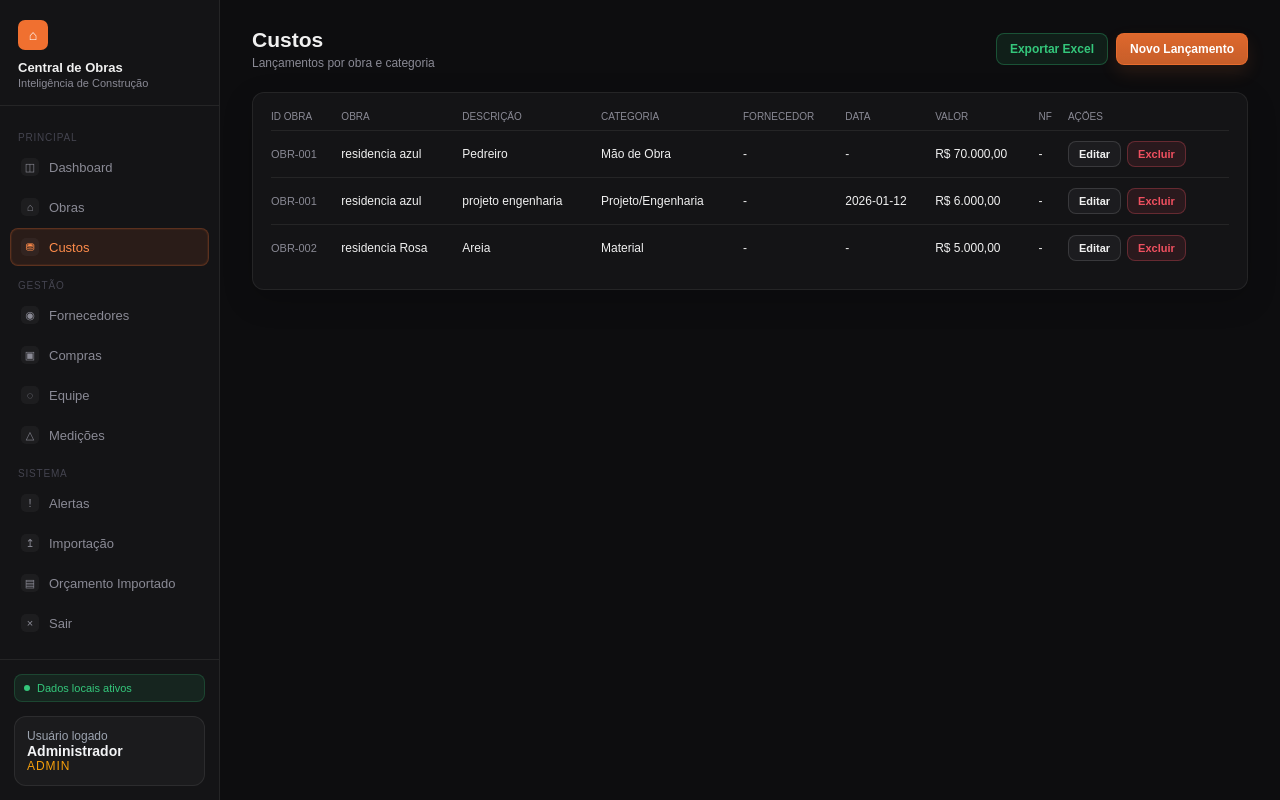
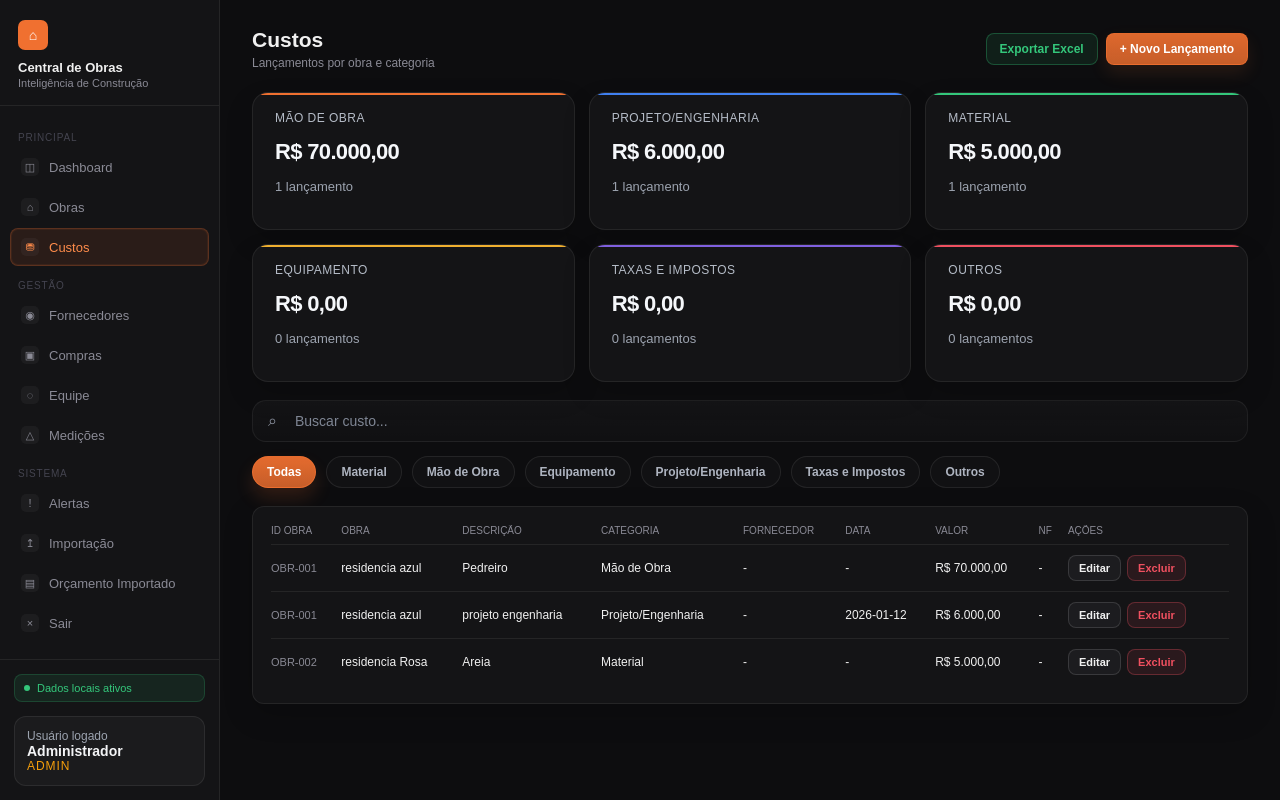
Before and after one commit to aniziogomes/Central_Obras, a Flask app: page /custos in a window 1280 px wide. Run offline with Flask 3, Linux system fonts and the light colour scheme; a user stored in the database is signed in; data comes from the database, SQL or seed files in the repository; both versions use the stored data as it was after the commit.

Commit message:
Adicionando Cards e Busca, alterei categorias na tela de custo

```diff
--- a/routes/custos_routes.py
+++ b/routes/custos_routes.py
@@ -2,11 +2,49 @@ import pandas as pd
 from io import BytesIO
 from flask import Blueprint, render_template, request, redirect, url_for, flash, send_file
 from database import query_all, query_one, execute
-from services.validators import parse_valor_monetario, valor_negativo
+from services.validators import (
+    parse_valor_monetario,
+    valor_negativo,
+    validar_categoria_custo,
+    CATEGORIAS_CUSTO_VALIDAS
+)
 from auth import usuario_logado, eh_admin, eh_gestor, eh_leitura
 from services.log_service import registrar_log
 
 custos_bp = Blueprint("custos_bp", __name__)
+
+
+def normalizar_categoria_card(categoria):
+    mapa = {
+        "Material": "Material",
+        "Mão de Obra": "Mão de Obra",
+        "Equipamento": "Equipamento",
+        "Projeto/Engenharia": "Projeto/Engenharia",
+        "Taxas e Impostos": "Taxas e Impostos",
+        "Outros": "Outros",
+    }
+    return mapa.get(categoria, "Outros")
+
+
+def gerar_cards_categorias(lista_custos):
+    cards_base = [
+        {"slug": "mao-de-obra", "titulo": "Mão de Obra", "cor": "or", "valor": 0, "quantidade": 0},
+        {"slug": "projeto-engenharia", "titulo": "Projeto/Engenharia", "cor": "bl", "valor": 0, "quantidade": 0},
+        {"slug": "material", "titulo": "Material", "cor": "gr", "valor": 0, "quantidade": 0},
+        {"slug": "equipamento", "titulo": "Equipamento", "cor": "yl", "valor": 0, "quantidade": 0},
+        {"slug": "taxas-impostos", "titulo": "Taxas e Impostos", "cor": "pu", "valor": 0, "quantidade": 0},
+        {"slug": "outros", "titulo": "Outros", "cor": "rd", "valor": 0, "quantidade": 0},
+    ]
+
+    indice = {card["titulo"]: card for card in cards_base}
+
+    for custo in lista_custos:
+        categoria = normalizar_categoria_card(custo["categoria"])
+        if categoria in indice:
+            indice[categoria]["valor"] += custo["valor_total"] or 0
+            indice[categoria]["quantidade"] += 1
+
+    return cards_base
 
 
 @custos_bp.route("/custos")
@@ -22,7 +60,15 @@ def custos():
     """)
 
     obras = query_all("SELECT * FROM obras ORDER BY nome ASC")
-    return render_template("custos.html", custos=lista_custos, obras=obras)
+    cards_categorias = gerar_cards_categorias(lista_custos)
+
+    return render_template(
+        "custos.html",
+        custos=lista_custos,
+        obras=obras,
+        categorias_custo=CATEGORIAS_CUSTO_VALIDAS,
+        cards_categorias=cards_categorias
+    )
 
 
 @custos_bp.route("/custos/novo", methods=["POST"])
@@ -45,6 +91,8 @@ def novo_custo():
         return redirect(url_for("custos_bp.custos"))
 
     try:
+        validar_categoria_custo(categoria)
+
         valor_total_float = parse_valor_monetario(valor_total)
         if valor_negativo(valor_total_float):
             raise ValueError("Valor do custo não pode ser negativo.")
@@ -98,6 +146,8 @@ def editar_custo(custo_id):
     observacao = request.form.get("observacao", "").strip()
 
     try:
+        validar_categoria_custo(categoria)
+
         valor_total_float = parse_valor_monetario(valor_total)
         if valor_negativo(valor_total_float):
             raise ValueError("Valor do custo não pode ser negativo.")
--- a/static/css/style.css
+++ b/static/css/style.css
@@ -1742,3 +1742,209 @@ canvas {
     padding: 0 12px;
   }
 }
+
+/* ========================================= */
+/* CUSTOS - CARDS, BUSCA E FILTRO */
+/* ========================================= */
+
+.custos-kpi-grid {
+  display: grid;
+  grid-template-columns: repeat(3, minmax(0, 1fr));
+  gap: 14px;
+  margin-bottom: 18px;
+}
+
+.custos-kpi-card {
+  position: relative;
+  background: var(--bg2);
+  border: 1px solid var(--border);
+  border-radius: 16px;
+  padding: 18px 22px;
+  min-height: 138px;
+  box-shadow: 0 12px 28px rgba(0, 0, 0, 0.16);
+  overflow: hidden;
+  transition: all 0.22s ease;
+}
+
+.custos-kpi-card::before {
+  content: "";
+  position: absolute;
+  left: 0;
+  top: 0;
+  width: 100%;
+  height: 2px;
+}
+
+.custos-kpi-card.or::before {
+  background: var(--or);
+}
+
+.custos-kpi-card.bl::before {
+  background: var(--bl);
+}
+
+.custos-kpi-card.gr::before {
+  background: var(--gr);
+}
+
+.custos-kpi-card.yl::before {
+  background: var(--yl);
+}
+
+.custos-kpi-card.pu::before {
+  background: var(--pu);
+}
+
+.custos-kpi-card.rd::before {
+  background: var(--rd);
+}
+
+.custos-kpi-card:hover {
+  transform: translateY(-2px);
+  box-shadow: 0 16px 34px rgba(0, 0, 0, 0.22);
+}
+
+.custos-kpi-card.ativo {
+  border-color: rgba(240, 112, 48, 0.45);
+  box-shadow:
+    0 0 0 1px rgba(240, 112, 48, 0.10),
+    0 16px 34px rgba(240, 112, 48, 0.10);
+}
+
+.custos-kpi-title {
+  font-size: 12px;
+  text-transform: uppercase;
+  color: #b5bcc7;
+  letter-spacing: 0.04em;
+  margin-bottom: 14px;
+}
+
+.custos-kpi-value {
+  font-size: 22px;
+  font-weight: 800;
+  color: #f5f7fa;
+  margin-bottom: 14px;
+  letter-spacing: -0.03em;
+}
+
+.custos-kpi-sub {
+  font-size: 13px;
+  color: #9ca3af;
+}
+
+.custos-toolbar {
+  margin-bottom: 18px;
+}
+
+.custos-search-wrap {
+  position: relative;
+  width: 100%;
+  margin-bottom: 14px;
+}
+
+.custos-search-icon {
+  position: absolute;
+  left: 16px;
+  top: 50%;
+  transform: translateY(-50%);
+  color: #8d93a1;
+  font-size: 16px;
+  pointer-events: none;
+  z-index: 1;
+}
+
+.custos-search-input {
+  width: 100%;
+  height: 42px;
+  border-radius: 14px;
+  border: 1px solid rgba(255, 255, 255, 0.06);
+  background: linear-gradient(180deg, rgba(255, 255, 255, 0.03), rgba(255, 255, 255, 0.015));
+  color: #f3f4f6;
+  padding: 0 16px 0 42px;
+  font-size: 14px;
+  outline: none;
+  transition: all 0.2s ease;
+}
+
+.custos-search-input::placeholder {
+  color: #7f8694;
+}
+
+.custos-search-input:focus {
+  border-color: rgba(240, 112, 48, 0.42);
+  box-shadow: 0 0 0 3px rgba(240, 112, 48, 0.08);
+  background: linear-gradient(180deg, rgba(255, 255, 255, 0.038), rgba(255, 255, 255, 0.02));
+}
+
+.custos-status-chips {
+  display: flex;
+  flex-wrap: wrap;
+  gap: 10px;
+}
+
+.custo-chip {
+  min-height: 32px;
+  padding: 0 14px;
+  border-radius: 999px;
+  border: 1px solid rgba(255, 255, 255, 0.08);
+  background: rgba(255, 255, 255, 0.018);
+  color: #aeb4c0;
+  font-size: 12px;
+  font-weight: 600;
+  cursor: pointer;
+  transition: all 0.18s ease;
+}
+
+.custo-chip:hover {
+  color: #f3f4f6;
+  background: rgba(255, 255, 255, 0.04);
+  border-color: rgba(255, 255, 255, 0.12);
+}
+
+.custo-chip.active {
+  color: #ffffff;
+  background: linear-gradient(180deg, rgba(240, 112, 48, 0.95), rgba(240, 112, 48, 0.82));
+  border-color: rgba(240, 112, 48, 0.75);
+  box-shadow: 0 10px 18px rgba(240, 112, 48, 0.16);
+}
+
+.custos-empty-state {
+  display: flex;
+  align-items: center;
+  justify-content: center;
+  min-height: 90px;
+  margin-top: 12px;
+  border-radius: 14px;
+  border: 1px dashed rgba(255, 255, 255, 0.10);
+  background: rgba(255, 255, 255, 0.015);
+  color: #969dad;
+  font-size: 13px;
+  text-align: center;
+  padding: 18px;
+}
+
+@media (max-width: 1100px) {
+  .custos-kpi-grid {
+    grid-template-columns: repeat(2, minmax(0, 1fr));
+  }
+}
+
+@media (max-width: 768px) {
+  .custos-kpi-grid {
+    grid-template-columns: 1fr;
+  }
+
+  .custos-search-input {
+    height: 40px;
+    font-size: 13px;
+  }
+
+  .custos-status-chips {
+    gap: 8px;
+  }
+
+  .custo-chip {
+    font-size: 11px;
+    padding: 0 12px;
+  }
+}
--- a/templates/custos.html
+++ b/templates/custos.html
@@ -11,8 +11,37 @@
     <div class="hdr-right" style="display:flex; gap:8px;">
         <a href="{{ url_for('custos_bp.custos_exportar') }}" class="btn btn-success">Exportar Excel</a>
         {% if eh_gestor() %}
-        <button class="btn btn-primary" onclick="abrirModalCusto()">Novo Lançamento</button>
+        <button class="btn btn-primary" onclick="abrirModalCusto()">+ Novo Lançamento</button>
         {% endif %}
+    </div>
+</div>
+
+<div class="custos-kpi-grid">
+    {% for card in cards_categorias %}
+    <div class="custos-kpi-card {{ card.cor }}" data-categoria-card="{{ card.titulo }}">
+        <div class="custos-kpi-title">{{ card.titulo }}</div>
+        <div class="custos-kpi-value">{{ formatar_moeda(card.valor) }}</div>
+        <div class="custos-kpi-sub">{{ card.quantidade }} lançamento{% if card.quantidade != 1 %}s{% endif %}</div>
+    </div>
+    {% endfor %}
+</div>
+
+<div class="custos-toolbar">
+    <div class="custos-search-wrap">
+        <span class="custos-search-icon">⌕</span>
+        <input type="text" id="custoSearch" class="custos-search-input" placeholder="Buscar custo..."
+            oninput="filtrarCustos()">
+    </div>
+
+    <div class="custos-status-chips">
+        <button type="button" class="custo-chip active" onclick="selecionarFiltroCategoria('todas', this)">
+            Todas
+        </button>
+        {% for categoria in categorias_custo %}
+        <button type="button" class="custo-chip" onclick="selecionarFiltroCategoria('{{ categoria }}', this)">
+            {{ categoria }}
+        </button>
+        {% endfor %}
     </div>
 </div>
 
@@ -32,9 +61,10 @@
                     <th>Ações</th>
                 </tr>
             </thead>
-            <tbody>
+            <tbody id="custosTableBody">
                 {% for custo in custos %}
-                <tr>
+                <tr class="custo-row" data-categoria="{{ custo.categoria or '' }}"
+                    data-search="{{ (custo.codigo_obra or '')|lower }} {{ (custo.nome_obra or '')|lower }} {{ (custo.descricao or '')|lower }} {{ (custo.categoria or '')|lower }} {{ (custo.fornecedor or '')|lower }} {{ (custo.nota_fiscal or '')|lower }}">
                     <td class="td-mono">{{ custo.codigo_obra }}</td>
                     <td class="td-name">{{ custo.nome_obra }}</td>
                     <td>{{ custo.descricao }}</td>
@@ -63,12 +93,16 @@
                 </tr>
 
                 {% else %}
-                <tr>
+                <tr id="linhaSemCustosOriginal">
                     <td colspan="9" class="muted">Nenhum custo lançado ainda.</td>
                 </tr>
                 {% endfor %}
             </tbody>
         </table>
+
+        <div id="custosSemResultado" class="custos-empty-state" style="display:none;">
+            Nenhum custo encontrado com os filtros aplicados.
+        </div>
     </div>
 </div>
 
@@ -91,25 +125,12 @@
                 <div class="form-group">
                     <label>Categoria</label>
                     <select name="categoria" required>
-                        <option value="Administração" {% if custo.categoria=='Administração' %}selected{% endif %}>
-                            Administração</option>
-                        <option value="Mão de Obra" {% if custo.categoria=='Mão de Obra' %}selected{% endif %}>Mão de
-                            Obra</option>
-                        <option value="Eletricista" {% if custo.categoria=='Eletricista' %}selected{% endif %}>
-                            Eletricista</option>
-                        <option value="Gesseiro" {% if custo.categoria=='Gesseiro' %}selected{% endif %}>Gesseiro
+                        <option value="">Selecione...</option>
+                        {% for categoria in categorias_custo %}
+                        <option value="{{ categoria }}" {% if custo.categoria==categoria %}selected{% endif %}>
+                            {{ categoria }}
                         </option>
-                        <option value="Pintor" {% if custo.categoria=='Pintor' %}selected{% endif %}>Pintor</option>
-                        <option value="Materiais em Geral" {% if custo.categoria=='Materiais em Geral' %}selected{%
-                            endif %}>Materiais em Geral</option>
-                        <option value="Acabamentos" {% if custo.categoria=='Acabamentos' %}selected{% endif %}>
-                            Acabamentos</option>
-                        <option value="Ferramentas" {% if custo.categoria=='Ferramentas' %}selected{% endif %}>
-                            Ferramentas</option>
-                        <option value="Equipamentos" {% if custo.categoria=='Equipamentos' %}selected{% endif %}>
-                            Equipamentos</option>
-                        <option value="Medições Caixa" {% if custo.categoria=='Medições Caixa' %}selected{% endif %}>
-                            Medições Caixa</option>
+                        {% endfor %}
                     </select>
                 </div>
 
@@ -171,16 +192,9 @@
                     <label>Categoria *</label>
                     <select name="categoria" required>
                         <option value="">Selecione...</option>
-                        <option value="Administração">Administração</option>
-                        <option value="Mão de Obra">Mão de Obra</option>
-                        <option value="Eletricista">Eletricista</option>
-                        <option value="Gesseiro">Gesseiro</option>
-                        <option value="Pintor">Pintor</option>
-                        <option value="Materiais em Geral">Materiais em Geral</option>
-                        <option value="Acabamentos">Acabamentos</option>
-                        <option value="Ferramentas">Ferramentas</option>
-                        <option value="Equipamentos">Equipamentos</option>
-                        <option value="Medições Caixa">Medições Caixa</option>
+                        {% for categoria in categorias_custo %}
+                        <option value="{{ categoria }}">{{ categoria }}</option>
+                        {% endfor %}
                     </select>
                 </div>
 
@@ -225,6 +239,8 @@
 {% endif %}
 
 <script>
+    let filtroCategoriaAtual = "todas";
+
     function abrirModalCusto() {
         const modal = document.getElementById("modalCusto");
         if (modal) modal.style.display = "flex";
@@ -245,6 +261,61 @@
         if (modal) modal.style.display = "none";
     }
 
+    function selecionarFiltroCategoria(categoria, botao) {
+        filtroCategoriaAtual = categoria;
+
+        document.querySelectorAll(".custo-chip").forEach(function (chip) {
+            chip.classList.remove("active");
+        });
+
+        if (botao) {
+            botao.classList.add("active");
+        }
+
+        destacarCardCategoria(categoria);
+        filtrarCustos();
+    }
+
+    function destacarCardCategoria(categoria) {
+        const cards = document.querySelectorAll(".custos-kpi-card");
+
+        cards.forEach(function (card) {
+            card.classList.remove("ativo");
+            const categoriaCard = (card.dataset.categoriaCard || "").toLowerCase();
+            if (categoria !== "todas" && categoriaCard === categoria.toLowerCase()) {
+                card.classList.add("ativo");
+            }
+        });
+    }
+
+    function filtrarCustos() {
+        const input = document.getElementById("custoSearch");
+        const termo = input ? input.value.trim().toLowerCase() : "";
+        const linhas = document.querySelectorAll(".custo-row");
+        const emptyState = document.getElementById("custosSemResultado");
+
+        let visiveis = 0;
+
+        linhas.forEach(function (linha) {
+            const textoBusca = (linha.dataset.search || "").toLowerCase();
+            const categoriaLinha = (linha.dataset.categoria || "").toLowerCase();
+
+            const correspondeBusca = !termo || textoBusca.includes(termo);
+            const correspondeCategoria = filtroCategoriaAtual === "todas" || categoriaLinha === filtroCategoriaAtual.toLowerCase();
+
+            if (correspondeBusca && correspondeCategoria) {
+                linha.style.display = "";
+                visiveis++;
+            } else {
+                linha.style.display = "none";
+            }
+        });
+
+        if (emptyState) {
+            emptyState.style.display = visiveis === 0 && linhas.length > 0 ? "flex" : "none";
+        }
+    }
+
     window.addEventListener("click", function (event) {
         const modalNovo = document.getElementById("modalCusto");
         if (modalNovo && event.target === modalNovo) {
@@ -258,5 +329,9 @@
             }
         });
     });
+
+    document.addEventListener("DOMContentLoaded", function () {
+        filtrarCustos();
+    });
 </script>
 {% endblock %}
```
Also changed, not shown: services/validators.py (+15 -0 lines), data/central_obras.db.
